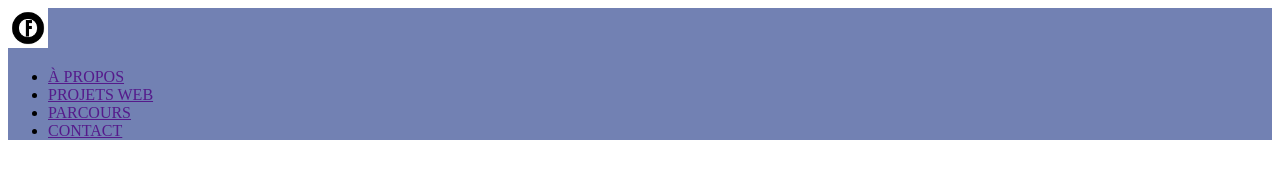
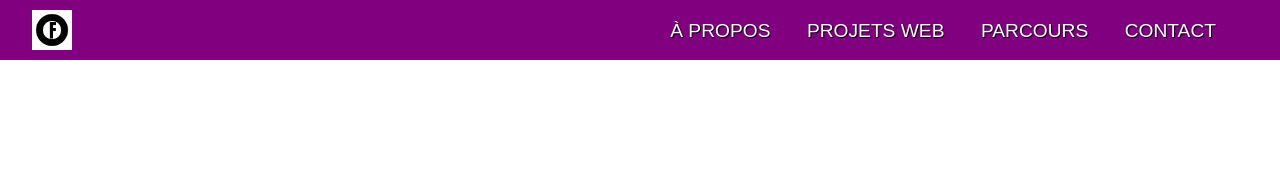
Before and after one commit to hatim77100/landing-hatim-kilian-nawaf, a plain HTML site: page index.html in a window 1280 px wide. Drawn offline with Linux system fonts and the light colour scheme.

Commit message:
update commit

```diff
--- a/assets/css/styles.css
+++ b/assets/css/styles.css
@@ -1,8 +1,54 @@
+.font-style {
+  font-family: Arial, Helvetica, sans-serif;
+}
+
 .m-4 {
-    margin: 0;
+  margin: 0;
 }
 
 .bg-purple {
-    height: 60px;
-    background-color: purple;
+  height: 60px;
+  background-color: purple;
 }
+
+.flex {
+  display: flex;
+}
+
+.justify-content {
+  justify-content: flex-end;
+  justify-content: space-between;
+}
+
+.p-2 {
+  padding: 0.6rem 0 0 2rem;
+}
+
+.text-decoration {
+  text-decoration: none;
+  text-shadow: 0.05em 0.05em 0.05em black;
+}
+
+.list-style {
+  list-style-type: none;
+}
+
+.inline {
+  display: inline;
+}
+
+.pr-8 {
+    padding-right: 2rem ;
+}
+
+.font-size {
+    font-size: 1.2rem;
+}
+
+.text-white {
+    color: white;
+}
+
+.pt-1 {
+    padding-top: 0.25rem;
+}
--- a/index.html
+++ b/index.html
@@ -5,20 +5,21 @@
     <meta charset="UTF-8">
     <meta http-equiv="X-UA-Compatible" content="IE=edge">
     <meta name="viewport" content="width=device-width, initial-scale=1.0">
-    <title>Document</title>
+    <link rel="stylesheet" href="./assets/css/styles.css">
+    <title>Full stuck</title>
 </head>
 
-<body class="m-4">
-    <header class="bg-purple" style="background-color: rgb(114, 129, 179) ;">
+<body class="m-4 font-style">
+    <header class="flex justify-content bg-purple">
         <div>
-            <img src="./img/logo.png" height="auto" width="40px" alt="logo">
+            <img class="p-2" src="./img/logo.png" height="auto" width="40px" alt="logo">
         </div>
         <nav>
-            <ul>
-                <li> <a href="">À PROPOS</a> </li>
-                <li> <a href="">PROJETS WEB</a> </li>
-                <li> <a href="">PARCOURS</a> </li>
-                <li> <a href="">CONTACT</a> </li>
+            <ul class="pr-8 pt-1">
+                <li class="list-style inline"> <a class="text-decoration pr-8 font-size text-white" href="">À PROPOS</a> </li>
+                <li class="list-style inline"> <a class="text-decoration pr-8 font-size text-white" href="">PROJETS WEB</a> </li>
+                <li class="list-style inline"> <a class="text-decoration pr-8 font-size text-white" href="">PARCOURS</a> </li>
+                <li class="list-style inline"> <a class="text-decoration pr-8 font-size text-white" href="">CONTACT</a> </li>
             </ul>
         </nav>
     </header>
```
